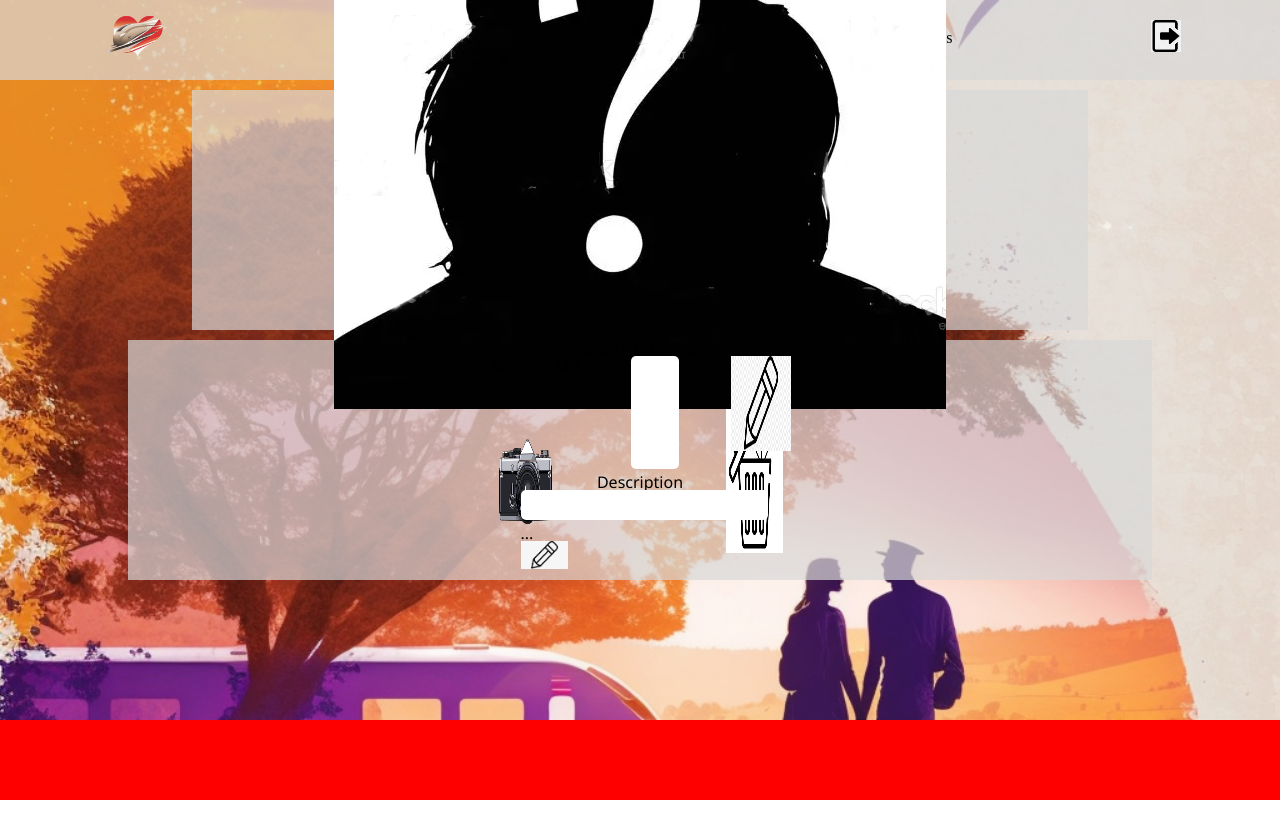
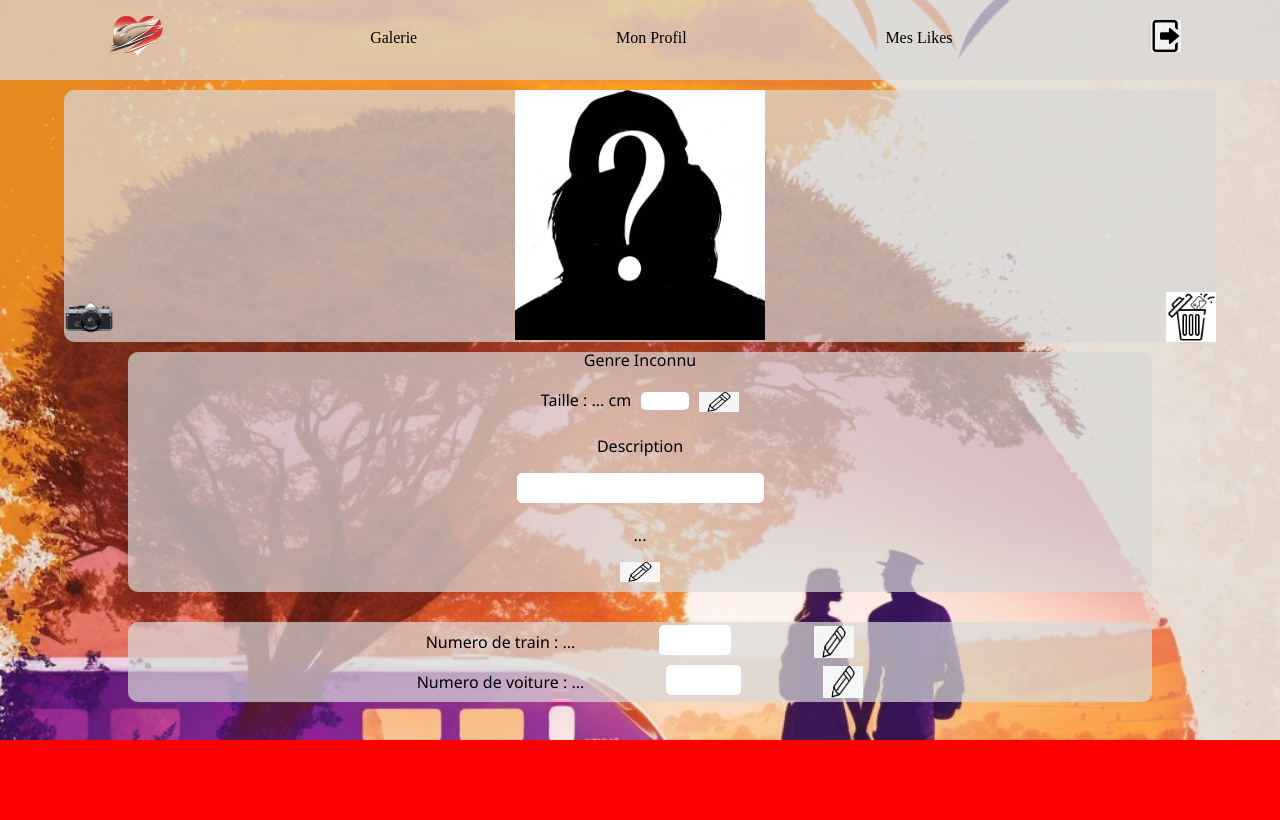
Before and after one commit to RazzakKhal/reactLocoLove, a React (Create React App) app: page /myprofil in a window 1280 px wide. Built offline with nearby package versions, Linux system fonts and the light colour scheme; no server answers.

Commit message:
myprofil finished at 80%, need to implement add and delete of picture

```diff
--- a/src/App.css
+++ b/src/App.css
@@ -71,12 +71,14 @@ header{
 }
 
 main{
-  height: 80vh;
+  min-height: 80vh;
+  padding-bottom: 20px;
 }
 
 footer{
   height : 10vh;
   background-color: red;
+
 }
 
 
@@ -84,4 +86,5 @@ footer{
 	background-image: url('../public/backgroundLocolove.png');
 	background-position: center;
 	background-size: cover;
+	position: relative;
 }
--- a/src/App.js
+++ b/src/App.js
@@ -1,5 +1,5 @@
 import './App.css';
-import Accueil from './Accueil/Accueil';
+import Home from './Home/Home';
 import Header from './Header/Header';
 import MyProfil from './MyProfil/MyProfil';
 import Gallery from './Gallery/Gallery';
@@ -17,7 +17,7 @@ function App() {
           <Route path='/myprofil' element={<MyProfil />} ></Route>
           <Route path='/gallery' element={<Gallery />} ></Route>
           <Route path='/mylikes' element={<MyLikes />} ></Route>
-          <Route path='/' element={<Accueil />} />
+          <Route path='/' element={<Home />} />
       </Routes>
       </main>
       <footer></footer>
--- a/src/Accueil/Accueil.js
+++ b/src/Home/Home.js
@@ -4,9 +4,9 @@ import Validators from "../ValidatorsPerso/Validators";
 import {useNavigate} from 'react-router-dom';
 
 
-import style from './accueil.module.css';
+import style from './home.module.css';
 
-function Accueil(){
+function Home(){
     const navigate = useNavigate();
 
     // validators
@@ -177,4 +177,4 @@ function Accueil(){
 
 }
 
-export default Accueil;
+export default Home;
--- a/src/MyProfil/MyProfil.js
+++ b/src/MyProfil/MyProfil.js
@@ -5,21 +5,31 @@ import style from './myprofil.module.css';
 function MyProfil(){
 
 let [myUser, setMyUser] = useState('');
+let host = 'http://localhost:8080';
+let headers = {
+    'Content-Type' : 'application/json',
+    'Authorization' : 'Bearer ' + localStorage.getItem('token')
+}
 
-setTimeout(() => console.log(myUser), 5000);
+let sizeInput = document.querySelector('#sizeInput');
+let descriptionInput = document.querySelector('#descriptionInput');
+let trainNumberInput =document.querySelector('#trainNumberInput');
+let carNumberInput = document.querySelector('#carNumberInput');
+
+// récupération de l'utilisateur
+
     if(!myUser){
-        fetch('http://localhost:8080/myProfil/getUser', {
+        fetch(`${host}/myProfil/getUser`, {
             method : "POST",
-            headers : {
-                'Content-Type' : 'application/json',
-                'Authorization' : 'Bearer ' + localStorage.getItem('token')
-            },
+            headers : headers,
             body : JSON.stringify({mail : localStorage.getItem('mail')})
         }).then((response) => response.json()).then((data) => {setMyUser(data); })
 
     }
 
-    function photo(){
+    // FONCTIONS D'AFFICHAGES
+
+    function picture(){
         if(myUser.pictures && myUser.pictures.length > 0){
             return myUser.pictures[0].link;
         }else{
@@ -27,7 +37,7 @@ setTimeout(() => console.log(myUser), 5000);
         }
     }
 
-    function userGenre(){
+    function userGender(){
         if(myUser && myUser.gender === "M"){
             return "Homme";
 
@@ -39,7 +49,7 @@ setTimeout(() => console.log(myUser), 5000);
         }
     }
 
-    function userTaille(){
+    function userSize(){
         if(myUser){
             return myUser.size;
 
@@ -57,34 +67,115 @@ setTimeout(() => console.log(myUser), 5000);
         }
     }
 
+    function userTrain(){
+        if(myUser){
+            return myUser.train_number;
+        }else{
+            return "...";
+        }
+    }
+
+    function userCar(){
+        if(myUser){
+            return myUser.car_number;
+        }else{
+            return "...";
+        }
+    }
+
+
+    // FONCTIONS DE MODIFICATION DES DONNEES
+
+    function updateSize(){
+
+        fetch(`${host}/myProfil/updateSize`, {
+            method : 'PUT',
+            headers : headers,
+            body : JSON.stringify({
+                mail : myUser.mail,
+                size : sizeInput.value
+            })
+        }).then((response) => response.json()).then((data) => {setMyUser(data); sizeInput.value = '';})
+
+    }
+
+    function updateDescription(){
+        fetch(`${host}/myProfil/updateDescription`, {
+            method : 'PUT',
+            headers : headers,
+            body : JSON.stringify({
+                mail : myUser.mail,
+                description : descriptionInput.value
+            })
+        }).then((response) => response.json()).then((data) => {setMyUser(data); descriptionInput.value = '';})
+    }
+
+    function updateTrainNumber(){
+        fetch(`${host}/myProfil/updateNumberTrain`, {
+            method : 'PUT',
+            headers : headers,
+            body : JSON.stringify({
+                mail : myUser.mail,
+                train_number : trainNumberInput.value
+            })
+        }).then((response) => response.json()).then((data) => {setMyUser(data); trainNumberInput.value = '';})
+    }
+
+    function updateCarNumber(){
+        fetch(`${host}/myProfil/updateCarTrain`, {
+            method : 'PUT',
+            headers : headers,
+            body : JSON.stringify({
+                mail : myUser.mail,
+                car_number : carNumberInput.value
+            })
+        }).then((response) => response.json()).then((data) => {setMyUser(data); carNumberInput.value = '';})
+    }
+
+
+
+
+    // RETURN DE MON COMPOSANT
+
 
     return(
     <div className={style.container}>
 
         <div className={style.bloc1}>
-            <img className={style.photo} src={photo()} alt="ma photo"></img>
-            <div className={style.pseudodate}>
-                <img className={style.appareilphoto} src="camera.png"></img>
+        <img className={style.appareilphoto} src="camera.png"></img>
+            <div className={style.imgdiv}>
+            <img className={style.photo} src={picture()} alt="ma photo"></img>
                 <p> {myUser.pseudo} {myUser.date_of_birth}</p>
+                </div>
+
+
+
+
                 <img className={style.poubelle} src="poubelle.jpg"></img>
+
+        </div>
+
+        <div className={style.bloc2}>
+            <p>Genre {userGender()}</p>
+            <div className={style.bloctaille}>
+                <p> Taille : {userSize()} cm</p>
+                <input type="text" className={style.tailleinput} id="sizeInput"></input>
+                <img onClick={() => updateSize()} className={style.crayon} src="crayon.png" alt="modifier ma taille"></img>
+            </div>
+            <div className={style.blocDescription}>
+            <p>Description</p>
+
+                <input className={style.descriptioninput} id="descriptionInput"></input>
+                <p>{userDescription()}</p>
+                <img onClick={() => updateDescription()} className={style.crayon} src="crayon.png" alt="modifier ma description"></img>
+
             </div>
         </div>
 
-        <div className={style.bloc2}>
-            <p>Genre {userGenre()}</p>
-            <div className={style.bloctaille}>
-                <p> Taille : {userTaille()} cm</p>
-                <input type="text" className={style.tailleinput}></input>
-                <img className={style.crayon} src="crayon.png" alt="modifier ma taille"></img>
-            </div>
-            <p>Description</p>
-            <div>
-                <input className={style.descriptioninput}></input>
-                <p>{userDescription()}</p>
-                <img className={style.crayon} src="crayon.png" alt="modifier ma description"></img>
-            </div>
+        <div className={style.bloc3}>
+            <p> Numero de train : {userTrain()} <input id="trainNumberInput"></input> <img onClick={() => updateTrainNumber()} className={style.crayon} src="crayon.png" alt="modifier mon numéro de train"></img></p>
+            <p> Numero de voiture : {userCar()} <input id="carNumberInput"></input> <img onClick={() => updateCarNumber()} className={style.crayon} src="crayon.png" alt="modifier mon numéro de voiture"></img></p>
         </div>
-
 
     </div>)
 }
--- a/src/MyProfil/myprofil.module.css
+++ b/src/MyProfil/myprofil.module.css
@@ -4,39 +4,35 @@
 
 /* ////////////////////////////////////////////////////// */
 .bloc1{
-    height : 30vh;
-    width : 70vw;
+
+    width : 90vw;
     display : flex;
-    justify-content: center;
+    justify-content: space-between;
     align-items:center;
-    flex-direction: column;
     text-align: center;
     margin: 0 auto;
     background-color: var(--colorGrey);
+    border-radius: 10px;
 }
 
 .photo{
-    max-width: 70%;
+    height : 250px;
+    width: 250px;
+
 
 
 }
 
-.pseudodate{
-    display:flex;
-    justify-content: space-between;
-
-}
 
 .appareilphoto{
-    max-height: 80%;
-    max-width: 20%;
+    height : 50px;
+    align-self: flex-end;
 
 }
 
 .poubelle{
-    max-height: 80%;
-    max-width: 20%;
-
+    height : 50px;
+    align-self: flex-end;
 }
 
 
@@ -52,6 +48,7 @@
     justify-content: space-between;
     align-items: center;
     background-color: var(--colorGrey);
+    border-radius: 10px;
 
 }
 
@@ -60,11 +57,55 @@
     justify-content: space-between;
 }
 
+.blocDescription{
+    height: 60%;
+    display: flex;
+    flex-direction: column;
+    align-items: center;
+    justify-content: space-between;
+    padding-bottom: 10px;
+}
+
 .tailleinput{
     width : 40px;
+    height :10px;
+    margin-right: 10px;
+    margin-left: 10px;
 }
 
 .crayon{
-    max-height: 80%;
-    max-width: 20%;
+    width : 40px;
+    height :20px;
 }
+
+
+/* ////////////////////////////////////////////////////////////// */
+
+.bloc3{
+    height : 10vh;
+    width : 80vw;
+    margin : 0 auto;
+    margin-top : 30px;
+    display : flex;
+    flex-direction: column;
+    justify-content: space-between;
+    align-items: center;
+    background-color: var(--colorGrey);
+    border-radius: 10px;
+
+}
+
+.bloc3 input{
+    width : 15%;
+}
+
+.bloc3 p{
+    height : 50%;
+    display: flex;
+    justify-content: space-between;
+    align-items: center;
+}
+
+.bloc3 img{
+    height : 80%;
+}
```
Also changed, not shown: src/Home/home.module.css (renamed from src/Accueil/accueil.module.css).
